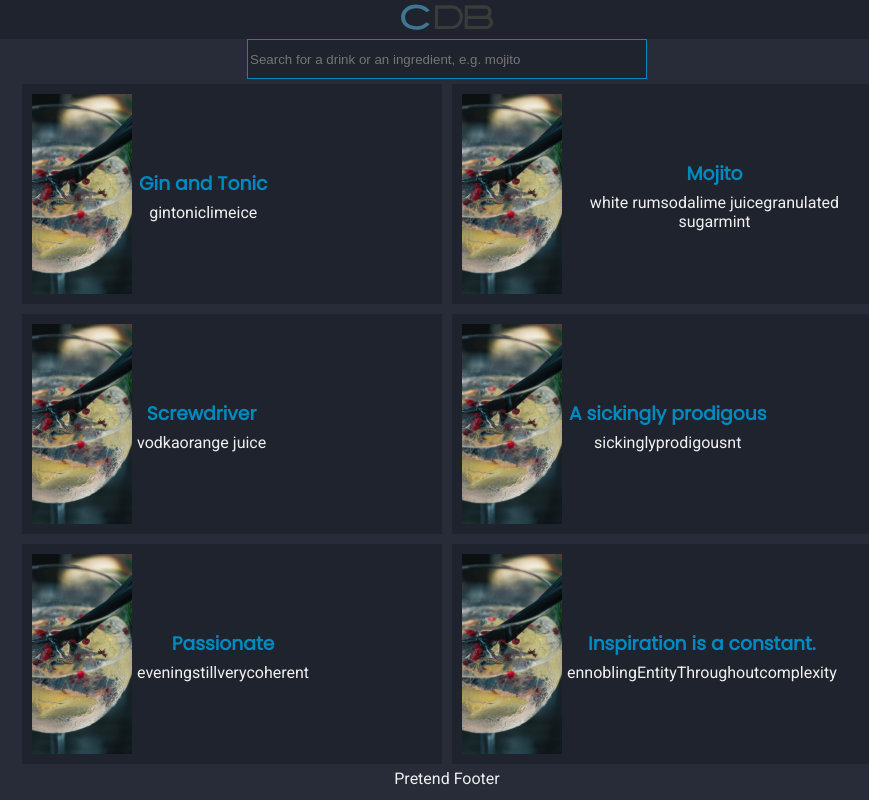
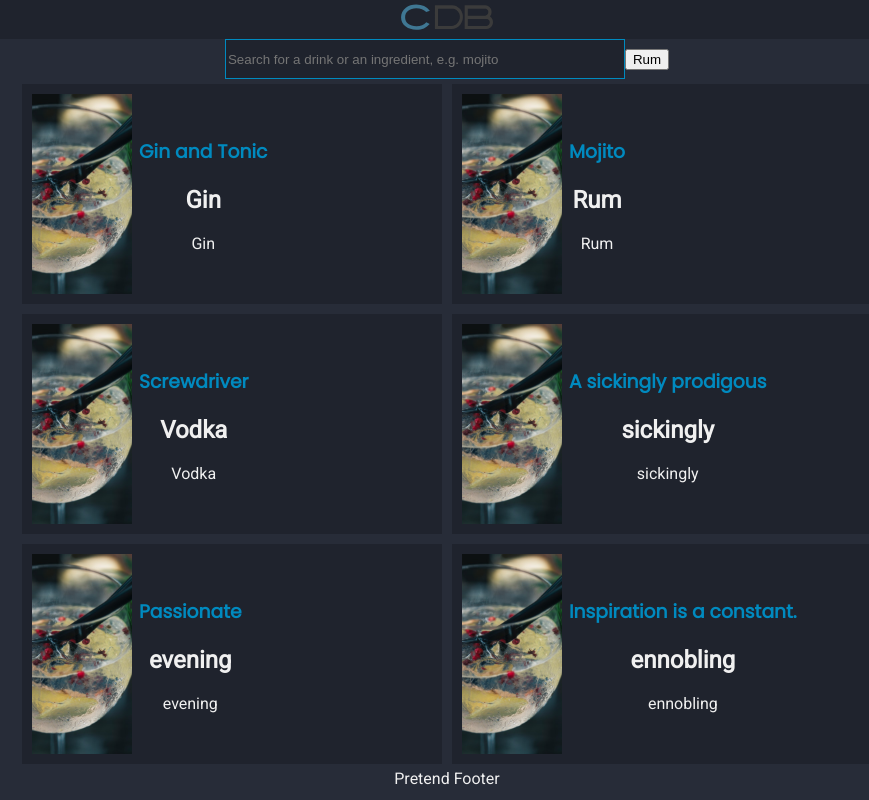
Before and after one commit to samueljhwhite/cocktailrecipe, a React (Create React App) app: page / in a window 1280 px wide. Shown: the whole page, without its empty margins (193-1062 px from the left). Built offline with nearby package versions, Linux system fonts and the light colour scheme.

Commit message:
search by ingredient incomplete

```diff
--- a/src/allCocktails.js
+++ b/src/allCocktails.js
@@ -4,42 +4,42 @@ const allCocktails = [
     {
         id: 1,
         name: 'Gin and Tonic',
-        ingredients:  ['gin', 'tonic', 'lime', 'ice'],
+        primaryIngredient:  'Gin',
         method: 'Add ice to a highball glass, pour 1 part gin and then 3 parts tonic.',
         image: ginAndTonic
     },
     {
         id: 2,
         name: 'Mojito',
-        ingredients:  ['white rum', 'soda', 'lime juice', 'granulated sugar', 'mint'],
+        primaryIngredient:  'Rum',
         method: 'Muddle the lime juice, sugar and mint leaves in a small jug, crushing the mint as you go – you can use the end of a rolling pin for this. Pour into a tall glass and add a handful of ice. Pour over the rum, stirring with a long-handled spoon. Top up with soda water, garnish with mint and serve.',
         image: ginAndTonic
     },
     {
         id: 3,
         name: 'Screwdriver',
-        ingredients:  ['vodka', 'orange juice'],
+        primaryIngredient:  'Vodka',
         method: 'Add ice to a highball glass, pour 1 part vodka and then 3 parts orange juice.',
         image: ginAndTonic
     },
     {
         id: 4,
         name: 'A sickingly prodigous',
-        ingredients: ['sickingly', 'prodigousnt'],
+        primaryIngredient: 'sickingly',
         method: 'A sickingly prodigous profile takes the world for granted.',
         image: ginAndTonic
     },
     {
         id: 5,
         name: 'Passionate ',
-        ingredients: ['evening', 'still', 'very', 'coherent'],
+        primaryIngredient: 'evening',
         method: 'A token of gratitude is often one floor above you. A token of gratitude would die for a grapefruit! Trickery is ever present. A caring mother revels in authority.',
         image: ginAndTonic
     },
     {
         id: 6,
         name: 'Inspiration is a constant.',
-        ingredients: ['ennobling', 'Entity', 'Throughout', 'complexity'],
+        primaryIngredient: 'ennobling',
         method: 'Shiva will remove the barriers to angelic stardust. The metamorphosis of transformation is now happening worldwide. We are being called to explore the galaxy itself as an interface between insight and sharing.',
         image: ginAndTonic
     }
--- a/src/components/ExpandedCard.js
+++ b/src/components/ExpandedCard.js
@@ -15,7 +15,7 @@ import IngredientSpan from '../components/IngredientSpan';
 
 //
 
-function ExpandedCard({ image, name, ingredients, method, resetSearchAndActiveID }) {
+function ExpandedCard({ image, name, primaryIngredient, method, resetSearchAndActiveID }) {
     return (
 
         <div className='expandedCocktailCard'>
@@ -24,13 +24,8 @@ function ExpandedCard({ image, name, ingredients, method, resetSearchAndActiveID
                 <div className='cocktailCardText'>
                     <h3>{name}</h3>
                     <button onClick={resetSearchAndActiveID}>Show Less!</button>
+                    <IngredientSpan primaryIngredient={primaryIngredient} />
 
-
-                    {
-                        ingredients.map((individualIngredient) => {
-                            return <IngredientSpan key={individualIngredient} ingredient={individualIngredient} />
-                        })
-                    }
                     <p>{method}</p>
                 </div>
             </div>
--- a/src/components/IngredientSpan.js
+++ b/src/components/IngredientSpan.js
@@ -1,8 +1,8 @@
 import React from 'react';
 
-function IngredientSpan({ ingredient }) {
+function IngredientSpan({ primaryIngredient }) {
     return (
-            <span className='ingredientSpan'>{ingredient}</span>
+            <span className='ingredientSpan'>{primaryIngredient}</span>
     )
 }
 
--- a/src/components/InlineCard.js
+++ b/src/components/InlineCard.js
@@ -1,7 +1,7 @@
 import React from 'react';
 import IngredientSpan from '../components/IngredientSpan';
 
-function InlineCard({ image, name, ingredients, toggleCard, setActiveRecipe, id }) {
+function InlineCard({ image, name, primaryIngredient, toggleCard, setActiveRecipe, id }) {
     return (
 
         <div className='cocktailCard'>
@@ -9,11 +9,9 @@ function InlineCard({ image, name, ingredients, toggleCard, setActiveRecipe, id
                 <img id={id} className='cardImg' src={image} alt={image} onClick={setActiveRecipe}/>
                 <div className='cocktailCardText'>
                     <h3 onClick={toggleCard}>{name}</h3>
-                    {
-                        ingredients.map((individualIngredient) => {
-                            return <IngredientSpan key={individualIngredient} ingredient={individualIngredient} />
-                        })
-                    }
+                    <h2>{primaryIngredient}</h2>
+                    <IngredientSpan primaryIngredient={primaryIngredient} />
+
                 </div>
             </div>
         </div>
--- a/src/components/PrimaryDisplay.js
+++ b/src/components/PrimaryDisplay.js
@@ -10,11 +10,11 @@ import ExpandedCard from './ExpandedCard';
 // OBJECTIVE !---!---! CLEAN CODE, AND DISTRIBUTE HEAVY LIFTING
 
 
-function PrimaryDisplay({ activeRecipeIDState, searchedCocktails, displayRecipe, setActiveRecipe, updateSearchField, resetSearchAndActiveID }) {
+function PrimaryDisplay({ activeRecipeIDState, selectedIngredientState, searchedCocktails, displayRecipe, displayIngredient, setActiveRecipe, updateSearchField, setActiveIngredient, resetSearchAndActiveID }) {
     if (activeRecipeIDState === '') {
         return (
             <div>
-                <SearchField updateSearchField={ updateSearchField } />
+                <SearchField updateSearchField={updateSearchField} setActiveIngredient={setActiveIngredient} />
                 <div className='primaryDisplay'>
                     {
                         searchedCocktails.map((drink) => {
@@ -24,7 +24,7 @@ function PrimaryDisplay({ activeRecipeIDState, searchedCocktails, displayRecipe,
                                     method={drink.method}
                                     key={drink.id}
                                     id={drink.id}
-                                        ingredients={drink.ingredients}
+                                    primaryIngredient={drink.primaryIngredient}
                                     image={drink.image}
                                     setActiveRecipe={setActiveRecipe}
                                 />
@@ -37,17 +37,18 @@ function PrimaryDisplay({ activeRecipeIDState, searchedCocktails, displayRecipe,
     } else {
         return (
             <div>
-            <SearchField updateSearchField={ updateSearchField } />
+                <SearchField updateSearchField={updateSearchField} />
                 <ExpandedCard
                     image={displayRecipe.image}
                     name={displayRecipe.name}
-                ingredients={displayRecipe.ingredients}
+                    primaryIngredient={displayRecipe.primaryIngredient}
                     method={displayRecipe.method}
-                resetSearchAndActiveID={ resetSearchAndActiveID }
+                    resetSearchAndActiveID={resetSearchAndActiveID}
                 />
             </div>
         );
     }
+
 }
 
 
--- a/src/components/SearchField.js
+++ b/src/components/SearchField.js
@@ -1,8 +1,11 @@
 import React from 'react';
 
-function SearchField({ updateSearchField }) {
+function SearchField({ updateSearchField, setActiveIngredient }) {
     return (
-        <input className='searchField' type='search' placeholder='Search for a drink or an ingredient, e.g. mojito' onChange={updateSearchField}></input>
+        <div>
+            <input className='searchField' type='search' placeholder='Search for a drink or an ingredient, e.g. mojito' onChange={updateSearchField}></input>
+            <button id ='rum' onClick={ setActiveIngredient }>Rum</button>
+        </div>
     )
 }
 
--- a/src/containers/App.js
+++ b/src/containers/App.js
@@ -12,7 +12,8 @@ class App extends React.Component {
     this.state = {
       cocktailDB: allCocktailsImport, // Static, does not change
       searchfield: '', // Updated based on user input into searchfield
-      activeRecipeID: '' // Toggled, based on clicked Card item
+      activeRecipeID: '', // Set based on clicked Card item
+      selectedIngredient: '' //Selected from button
     }
   }
 
@@ -25,33 +26,53 @@ class App extends React.Component {
     this.setState({ activeRecipeID: e.target.id });
   }
 
+  setActiveIngredient = (e) => {
+    this.setState({ selectedIngredient: e.target.id });
+  }
+
   resetSearchAndActiveID = () => {
     this.setState({ searchfield: '' });
     this.setState({ activeRecipeID: '' });
+    this.setState({ selectedIngredient: '' });
   }
 
 
   render() {
-    // cocktailDB filtered by searchfield
-    const searchedCocktails = this.state.cocktailDB.filter(drink => {
-      return drink.name.toLowerCase().includes(this.state.searchfield.toLowerCase());
+
+    const { cocktailDB, activeRecipeID, selectedIngredient, searchfield } = this.state;
+
+    // cocktailDB filtered against searchfield
+    const searchedCocktails = cocktailDB.filter(drink => {
+      return drink.name.toLowerCase().includes(searchfield.toLowerCase());
     });
 
-    // cocktailDB filtered by activeRecipeID
-    const displayRecipe = this.state.cocktailDB.filter(drink => {
-      return drink.id === Number(this.state.activeRecipeID);
+    // cocktailDB filtered against activeRecipeID
+    const displayRecipe = cocktailDB.filter(drink => {
+      return drink.id === Number(activeRecipeID);
     });
+
+    // cocktailDB filtered against selectedIngredient
+    const displayIngredient = cocktailDB.filter(drink => {
+      return drink.primaryIngredient.toLowerCase().includes(selectedIngredient.toLowerCase());
+    });
+
+
 
     return (
       <div>
         <Logo resetSearchAndActiveID={ this.resetSearchAndActiveID } />
 
+        { console.log(displayIngredient) }
+
         <PrimaryDisplay
-          activeRecipeIDState={ this.state.activeRecipeID }
+          activeRecipeIDState={ activeRecipeID }
+          selectedIngredientState={ selectedIngredient }
           searchedCocktails={ searchedCocktails }
           displayRecipe={ displayRecipe[0] }
+          displayIngredient={ displayIngredient }
           setActiveRecipe={ this.setActiveRecipe }
           updateSearchField={ this.updateSearchField }
+          setActiveIngredient={ this.setActiveIngredient }
           resetSearchAndActiveID={ this.resetSearchAndActiveID }
         />
 
--- a/src/containers/CardGenerator.js
+++ b/src/containers/CardGenerator.js
@@ -22,15 +22,15 @@ class CardGenerator extends React.Component {
     }
 
     render() {
-        const { image, name, ingredients, method, setActiveRecipe, id } = this.props;
+        const { image, name, primaryIngredient, method, setActiveRecipe, id } = this.props;
 
         if (this.state.expanded === false) {
             return (
-                <InlineCard image={image} name={name} ingredients={ingredients} toggleCard={this.toggleCard} setActiveRecipe={setActiveRecipe} id={id}/>
+                <InlineCard image={image} name={name} primaryIngredient={primaryIngredient} toggleCard={this.toggleCard} setActiveRecipe={setActiveRecipe} id={id}/>
             );
         } else {
             return (
-                <ExpandedCard image={image} name={name} ingredients={ingredients} method={method} toggleCard={this.toggleCard} />
+                <ExpandedCard image={image} name={name} primaryIngredient={primaryIngredient} method={method} toggleCard={this.toggleCard} />
             );
         }
     }
```
Lines whose indentation alone changed are shown as unchanged.
